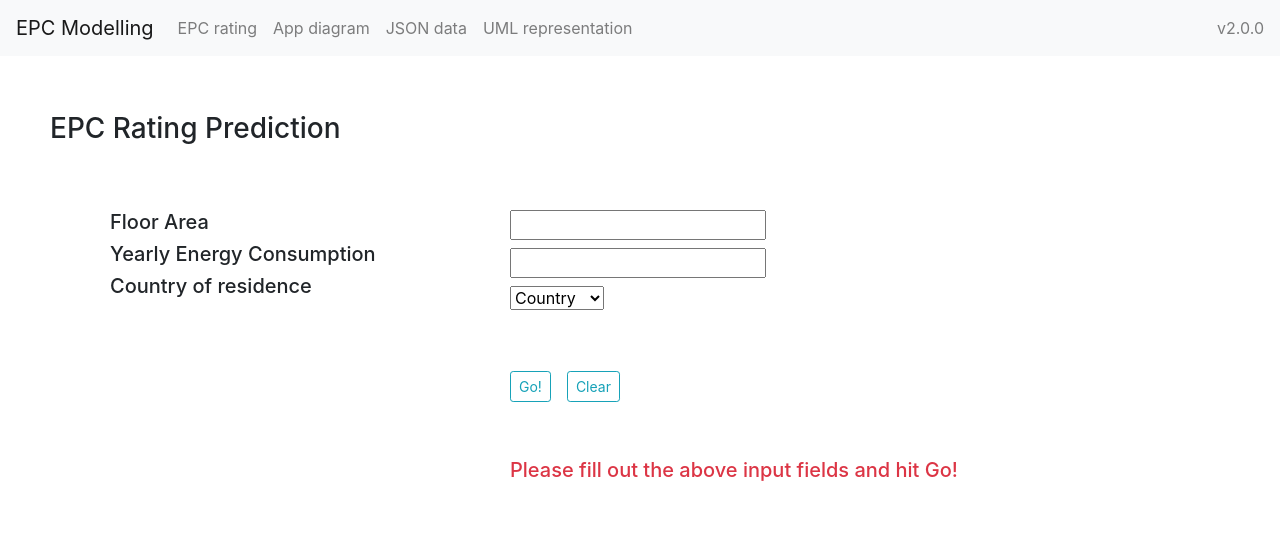
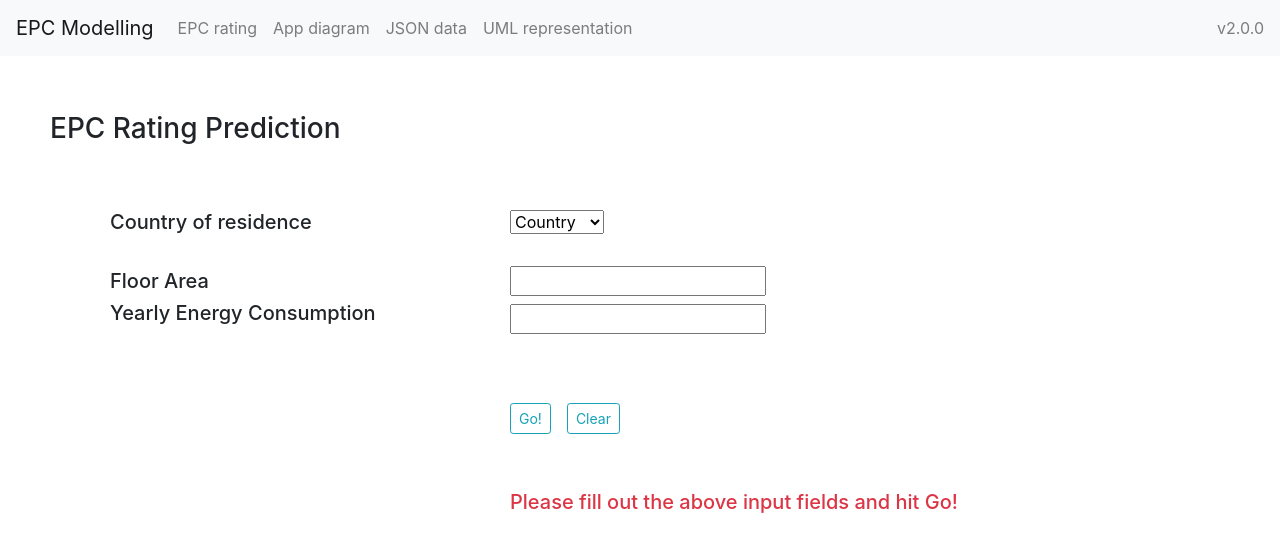
Before and after one commit to angelapopa/thesis_practical_part-ui, a React (Create React App) app: page /epcrating in a window 1280 px wide. Shown: the top 552 px of the page. Built offline with nearby package versions, Linux system fonts and the light colour scheme.

Commit message:
rearanging dropdown and handling country energy data field

```diff
--- a/src/components/epcrating.jsx
+++ b/src/components/epcrating.jsx
@@ -8,13 +8,14 @@ class EPCRating extends Component {
     totalFloorArea: "",
     yearlyEnergyConsumption: "",
     countries: [
-      { value: "", display: "Country" },
-      { value: "France", display: "France" },
-      { value: "Scottland", display: "Scottland" },
-      { value: "Ireland", display: "Ireland" },
-      { value: "England", display: "England" },
+      { name: "", display: "Country" , energyFieldName: ""},
+      { name: "France", display: "France" , energyFieldName: "finalEnergyConsumption"},
+      { name: "Scottland", display: "Scottland", energyFieldName: "primaryEnergyDemand" },
+      { name: "Ireland", display: "Ireland" , energyFieldName: "finalEnergyDemand"},
+      { name: "England", display: "England", energyFieldName: "finalEnergyDemand"},
     ],
     selectedCountry: "",
+    selectedEnergyFieldName: "",
     validationError: "",
     goClicked: 0,
     imgFrequencyPath: "",
@@ -37,9 +38,10 @@ class EPCRating extends Component {
       ),
     });
 
-    //console.log(this.state.totalFloorArea);
-    //console.log(this.state.yearlyEnergyConsumption);
-    //console.log(this.state.selectedCountry);
+    console.log(this.state.totalFloorArea);
+    console.log(this.state.yearlyEnergyConsumption);
+    console.log(this.state.selectedCountry);
+    console.log(this.state.selectedEnergyFieldName)
   };
 
   handleClear = (event) => {
@@ -47,6 +49,7 @@ class EPCRating extends Component {
       totalFloorArea: "",
       yearlyEnergyConsumption: "",
       selectedCountry: "",
+      selectedEnergyFieldName: "",
       goClicked: 0,
       imgFrequencyPath: "",
     });
@@ -73,9 +76,10 @@ class EPCRating extends Component {
                   maxWidth: "400px",
                   tableLayout: "fixed",
                 }}>
+                <h5>Country of residence</h5>
+                <h6>&nbsp;</h6>
                 <h5>Floor Area</h5>
                 <h5>Yearly Energy Consumption</h5>
-                <h5>Country of residence</h5>
                 <h1>&nbsp;</h1>
                 <h1>&nbsp;</h1>
                 <h1>&nbsp;</h1>
@@ -96,6 +100,27 @@ class EPCRating extends Component {
                   minWidth: "700px",
                   tableLayout: "fixed",
                 }}>
+                 <div>
+                  <select
+                    value={this.state.selectedCountry}
+                    onChange={(e) =>
+                      this.setState({
+                        selectedCountry: e.target.value,
+                        selectedEnergyFieldName: this.state.countries.find(country => country.name === e.target.value).energyFieldName,
+                        validationError:
+                          e.target.value === ""
+                            ? "Please select a country of residence!"
+                            : "",
+                      })
+                    }>
+                    {this.state.countries.map((country) => (
+                      <option key={country.name} value={country.name}>
+                        {country.display}
+                      </option>
+                    ))}
+                  </select>
+                </div>
+                <h5>&nbsp;</h5>
                 <div>
                   <input
                     className="mb-2"
@@ -116,25 +141,6 @@ class EPCRating extends Component {
                         yearlyEnergyConsumption: e.target.value,
                       })
                     }></input>
-                </div>
-                <div>
-                  <select
-                    value={this.state.selectedCountry}
-                    onChange={(e) =>
-                      this.setState({
-                        selectedCountry: e.target.value,
-                        validationError:
-                          e.target.value === ""
-                            ? "Please select a country of residence!"
-                            : "",
-                      })
-                    }>
-                    {this.state.countries.map((country) => (
-                      <option key={country.value} value={country.value}>
-                        {country.display}
-                      </option>
-                    ))}
-                  </select>
                 </div>
                 <div style={{ color: "red", marginTop: "5px" }}>
                   {this.state.validationError}
@@ -161,7 +167,8 @@ class EPCRating extends Component {
                 {this.state.goClicked === 1 && (
                   <div>
                     <div>
-                        <EstimatedRating
+                      <EstimatedRating
+                          energyFieldName={this.state.selectedEnergyFieldName}
                           country={this.state.selectedCountry}
                           totalFloorArea={this.state.totalFloorArea}
                           yearlyEnergyConsumption={
--- a/src/components/estimatedRating.jsx
+++ b/src/components/estimatedRating.jsx
@@ -5,12 +5,15 @@ import NeighboursTable from "./neighboursTable";
 class EstimatedRating extends Component {
   render() {
     console.log("EstimatedRating - Rendered");
+    console.log(this.props.energyFieldName);
 
     const loadItems = () =>
       fetch(
         "https://epc-modelling-estimate-rating.herokuapp.com/api/estimate-rating" +
         //"http://localhost:5000/api/estimate-rating" +
-          "?country=" +
+          "?energy_prop=" +
+          this.props.energyFieldName +
+          "&country=" +
           this.props.country +
           "&floor_area=" +
           this.props.totalFloorArea +
```
